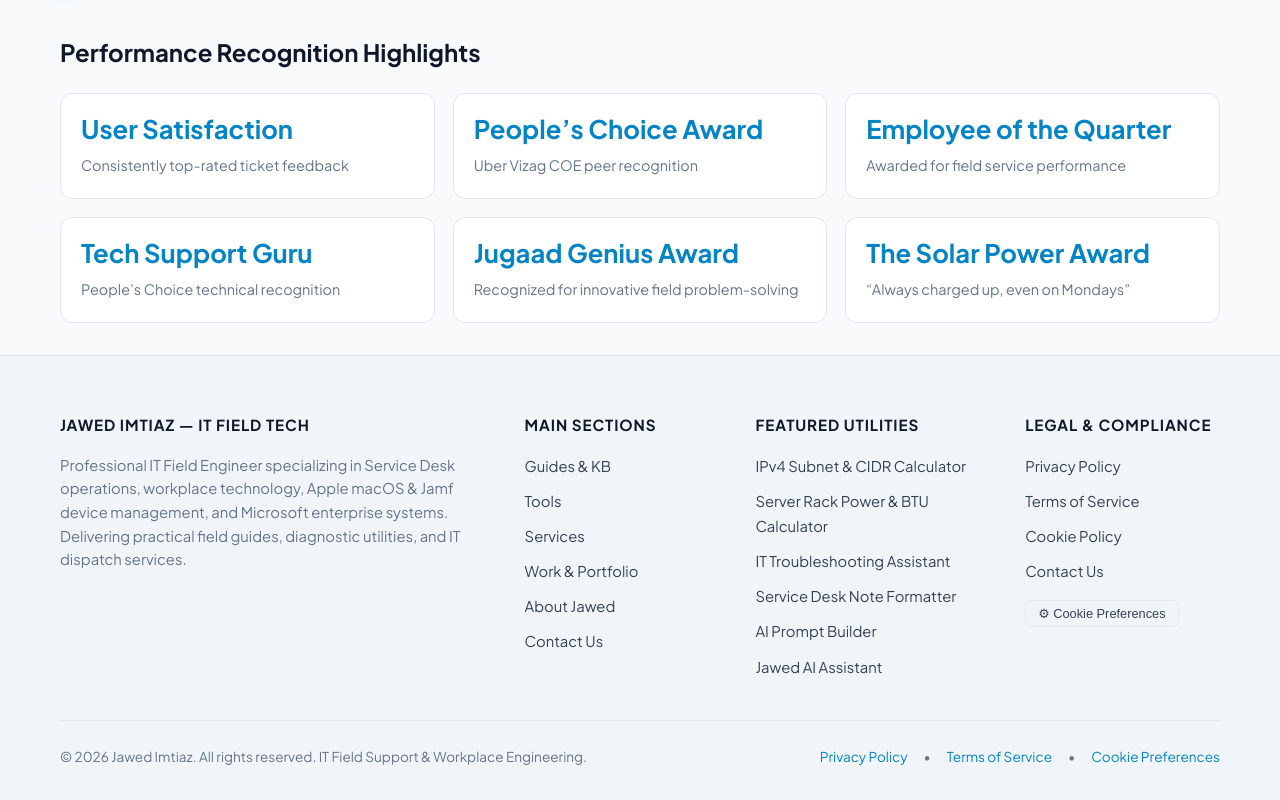
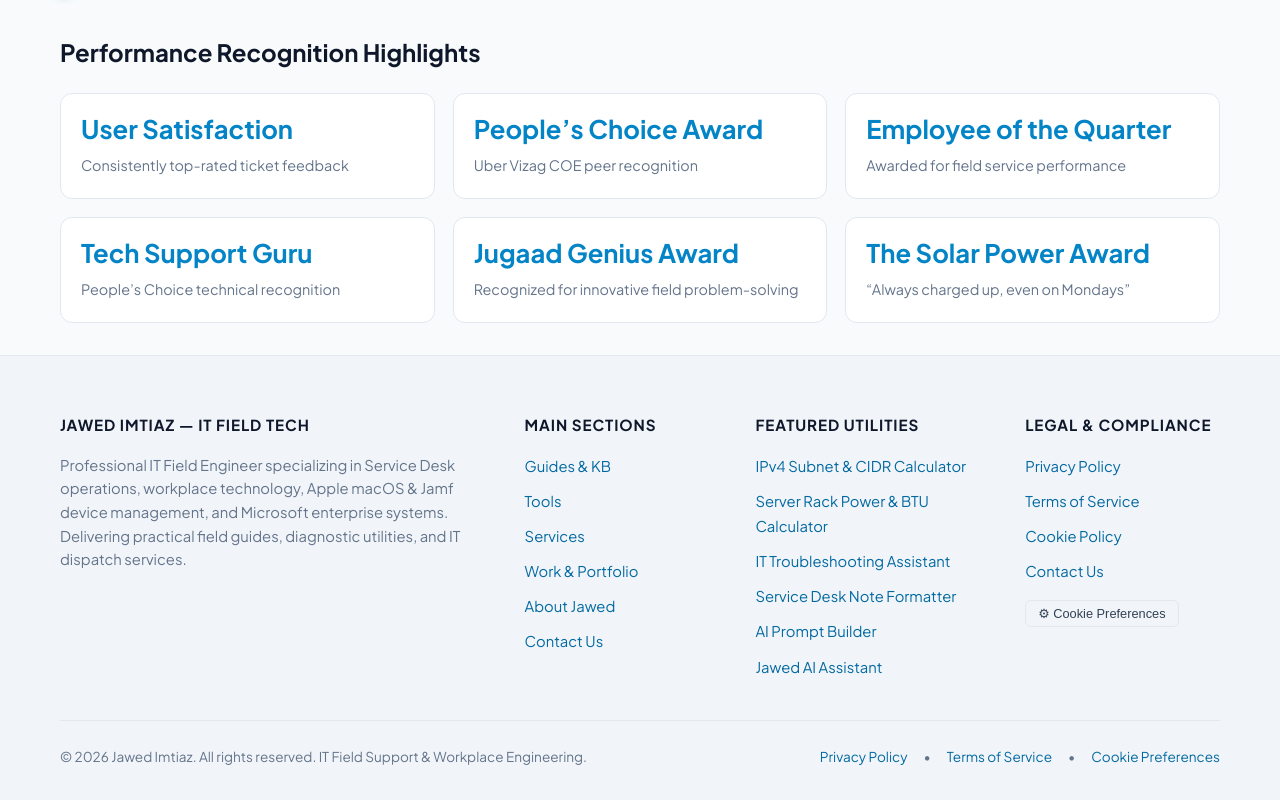
Before and after one commit to jawedimtiaz/jawed-website, a React (Vite) app: page / in a window 1280 px wide. Shown: the part 3212-4012 px from the top of the page. Built offline with nearby package versions, Linux system fonts and the light colour scheme.

Commit message:
a11y: improve default light theme link contrast

```diff
--- a/src/index.css
+++ b/src/index.css
@@ -134,6 +134,17 @@ a:hover {
   color: var(--accent-hover);
   text-decoration: underline;
   text-underline-offset: 3px;
+}
+
+/* Default unclassed links need darker text in the light theme. */
+[data-theme="light"] a:not([class]),
+.light a:not([class]) {
+  color: var(--accent-hover);
+}
+
+[data-theme="light"] a:not([class]):hover,
+.light a:not([class]):hover {
+  color: var(--accent-dark);
 }
 
 /* High-Visibility :focus-visible Rules (Replaces outline: none) */
```
